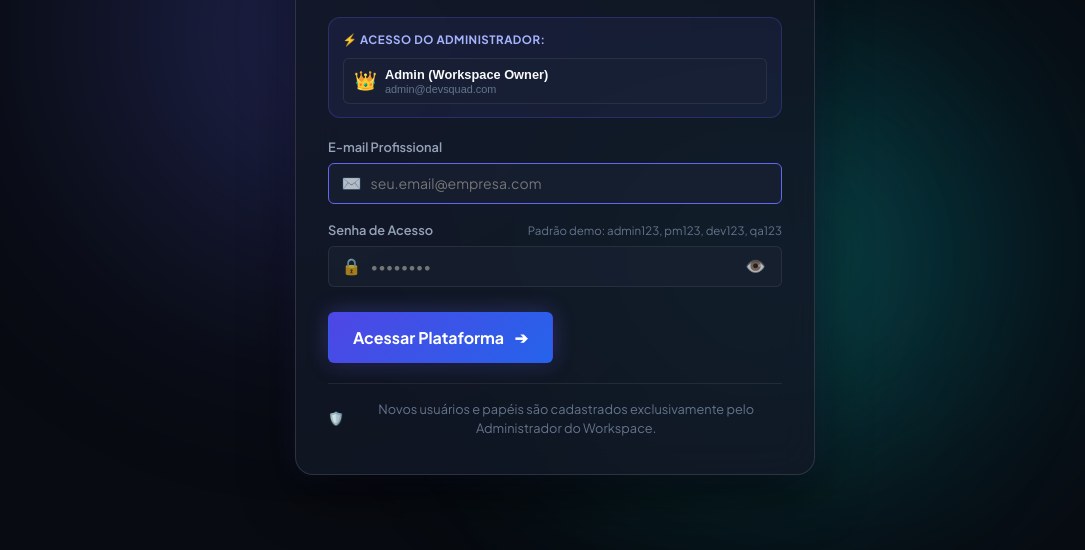
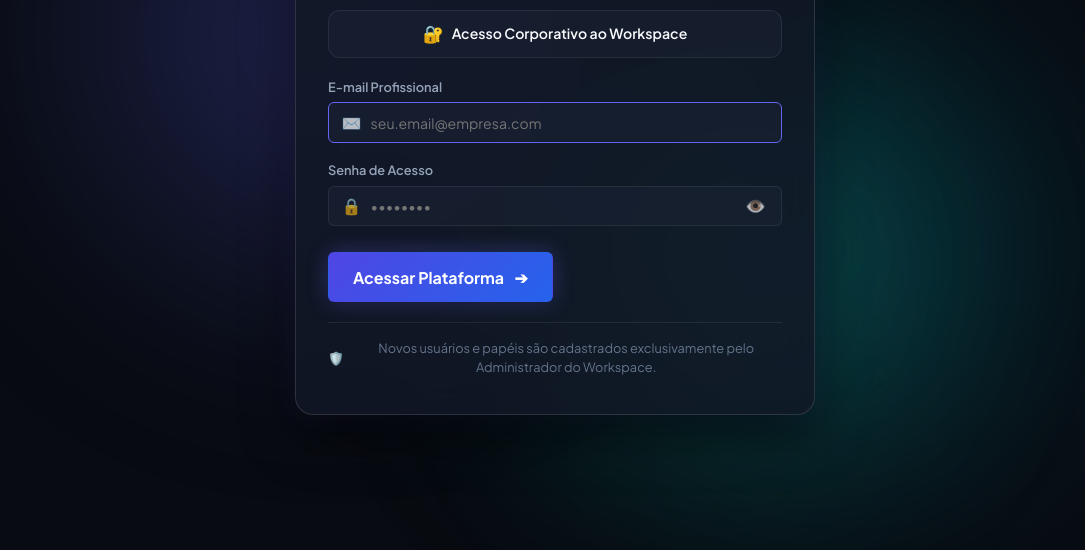
Before and after one commit to lleandrovalois/devsquad, a website: page index.html in a window 1280 px wide. Shown: the part 250-800 px from the top of the page, without its empty margins (85-1170 px from the left). Drawn offline with Linux system fonts and the light colour scheme; no server answers.

Commit message:
fix(auth): remover atalho de login rapido do administrador na tela de login

```diff
--- a/index.html
+++ b/index.html
@@ -48,20 +48,6 @@
            FORMULÁRIO DE LOGIN (ENTRAR)
            ========================================== -->
       <div class="auth-tab-content active" id="auth-tab-login">
-        <!-- Acesso Rápido Administrador -->
-        <div class="demo-accounts-box" style="margin-bottom: 1.25rem;">
-          <span class="demo-box-label">⚡ ACESSO DO ADMINISTRADOR:</span>
-          <div class="demo-chips-grid" style="grid-template-columns: 1fr;">
-            <button type="button" class="demo-chip chip-admin" data-demo-email="admin@devsquad.com" data-demo-pass="admin123" title="👑 Administrador do Sistema">
-              <span class="chip-icon">👑</span>
-              <div class="chip-text">
-                <strong>Admin (Workspace Owner)</strong>
-                <small>admin@devsquad.com</small>
-              </div>
-            </button>
-          </div>
-        </div>
-
         <form id="form-auth-login" class="auth-form" autocomplete="on">
           <div class="form-group">
             <label for="login-email" class="form-label">E-mail Profissional</label>
@@ -74,7 +60,6 @@
           <div class="form-group">
             <div class="form-label-row">
               <label for="login-password" class="form-label">Senha de Acesso</label>
-              <span class="form-hint-text">Padrão demo: admin123, pm123, dev123, qa123</span>
             </div>
             <div class="input-with-icon">
               <span class="input-icon">🔒</span>
```
